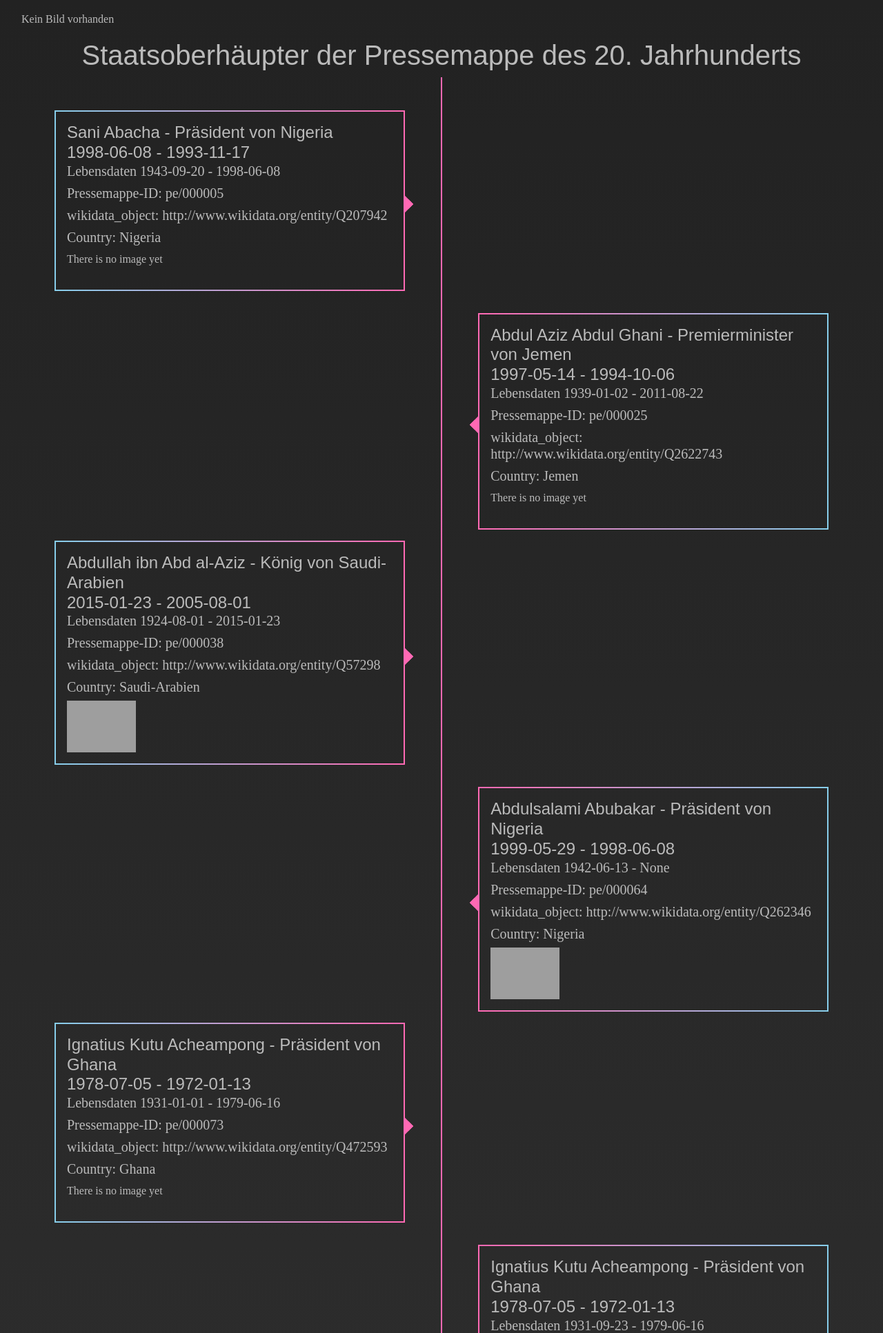
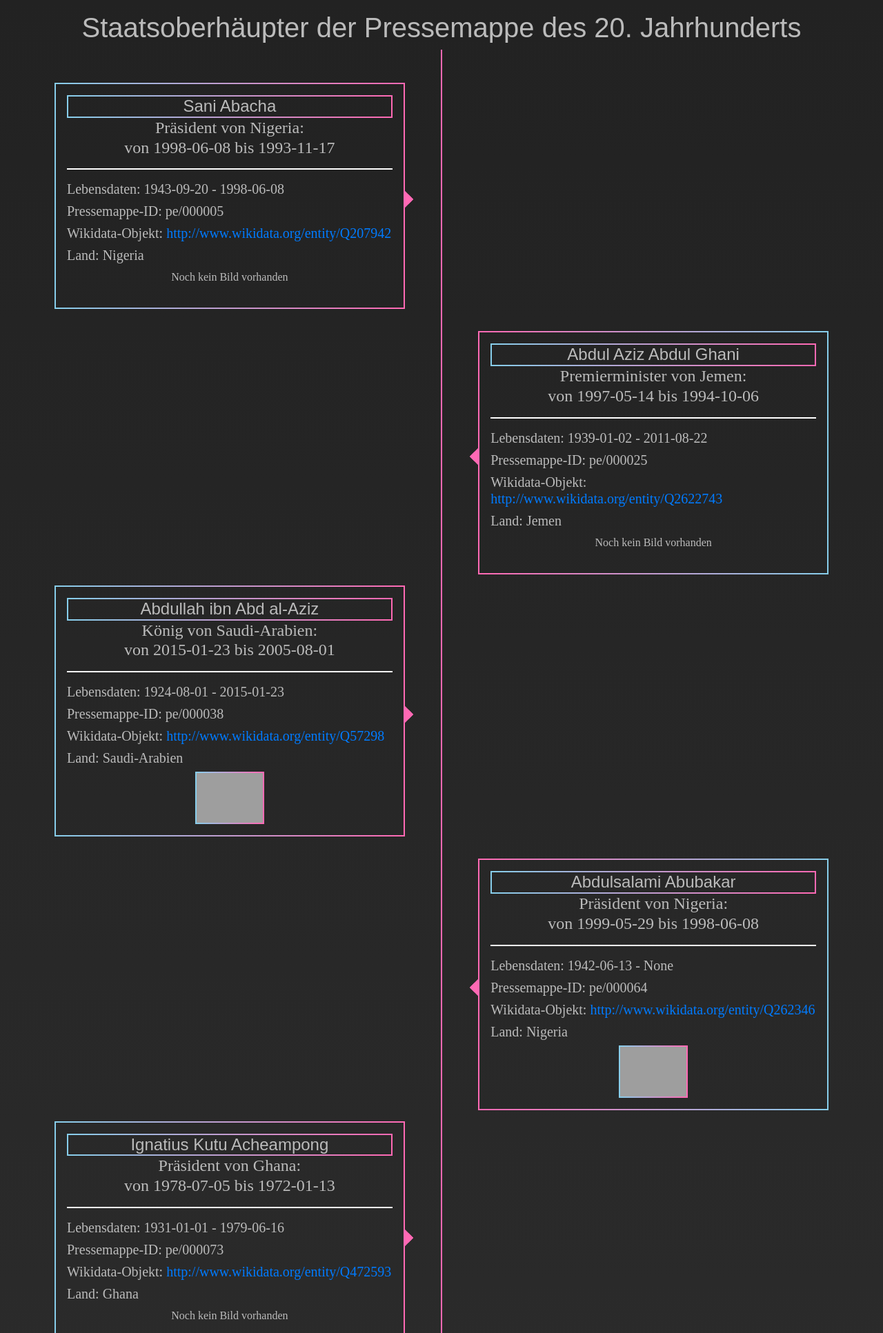
Before and after one commit to julstan/projectPressemappe20, a Django app: template Pressemappe/timeline/templates/timeline/timeline.html in a window 1280 px wide. Shown: the top 1933 px of the page at 69% size. Run offline with Django 3.2, Linux system fonts and the light colour scheme; the template is opened without the code that fills it: values that come from a table or form of the project are taken from there, others are empty; data comes from the database, SQL or seed files in the repository; both versions use the stored data as it was after the commit; some libraries are stand-ins or nearby versions; grey boxes are pictures that could not be loaded.

Commit message:
urls.cpython-37.pyc, db.sqlite3 und 9 weitere dateien aktualisiert...

```diff
--- a/Pressemappe/timeline/models.py
+++ b/Pressemappe/timeline/models.py
@@ -2,7 +2,7 @@
 
 class Person(models.Model):
     pm20id = models.TextField ()
-    wikidata_object = models.TextField ()
+    wikidata_object = models.URLField ()
     name = models.TextField ()
     birthday = models.TextField ()
     deathday = models.TextField (null = True)
--- a/Pressemappe/timeline/static/css/timeline.css
+++ b/Pressemappe/timeline/static/css/timeline.css
@@ -108,9 +108,26 @@
 	 margin: 0;
 	 font-family: 'Raleway', sans-serif;
 	 font-size: 1.5em;
+	 border: 2px solid hotpink;
+	 border-image: linear-gradient(to right, skyblue 0%, hotpink 100%);
+	 border-image-slice: 1;
+	 text-align: center;
 }
  .timeline__blurb {
 	 line-height: 1.5;
 	 font-size: 1rem;
 	 margin: 0.5rem 0 0;
 }
+.center {
+     display: flex;
+     justify-content: center;
+     text-align: center;
+}
+.image {
+    border: 2px solid hotpink;
+	border-image: linear-gradient(to right, skyblue 0%, hotpink 100%);
+	border-image-slice: 1;
+}
+hr {
+    border: 1px solid #fff;
+}
--- a/Pressemappe/timeline/templates/timeline/timeline.html
+++ b/Pressemappe/timeline/templates/timeline/timeline.html
@@ -1,7 +1,7 @@
 {% extends 'timeline/base.html' %}
 {% block content %}
 {% load static %}
-<p>{% if person.picture != None %}{{ person.picture }}{% else %}Kein Bild vorhanden{% endif %}</p>
+
 
 <h1>Staatsoberhäupter der Pressemappe des 20. Jahrhunderts</h1>
 <div class="timeline">
@@ -9,23 +9,26 @@
 {% if personen %}
     {% for person in personen %}
      <div class="timeline__item">
-         <h3 class="timeline__title">{{person.name}}  -  {{person.position_held}}</h3>
-         <h3 class="timeline__title">{{person.position_held_enddate}}  -  {{person.position_held_startdate}}</h3>
-         <h5>Lebensdaten {{person.birthday}} - {{person.deathday}}</h5>
+         <h3 class="timeline__title">{{person.name}}</h3>
+         <h4 class="center">{{person.position_held}}: <br> von {{person.position_held_enddate}} bis {{person.position_held_startdate}}</h4>
+         <hr>
+         <h5>Lebensdaten: {{person.birthday}} - {{person.deathday}} </h5>
          <h5>Pressemappe-ID: {{person.pm20id}}</h5>
-         <h5>wikidata_object: {{person.wikidata_object}}</h5>
-         <h5>Country: {{person.country}}</h5>
+         <h5>Wikidata-Objekt: <a href={{person.wikidata_object}}>{{person.wikidata_object}}</a></h5>
+         <h5>Land: {{person.country}}</h5>
+         <div class="center">
          {% if person.picture != None %}
-             <img src="{{ person.picture }}" width="100px">
+             <img class="image" src="{{ person.picture }}" width="100px">
          {% else %}
-            <p>There is no image yet</p>
+            <p>Noch kein Bild vorhanden</p>
          {% endif %}
+         </div>
 
 
      </div>
     {% endfor %}
 {% else %}
-    <p>No data</p>
+    <p>Keine Daten</p>
 {% endif %}
 
 
```
Also changed, not shown: Pressemappe/timeline/views.py (+4 -16 lines), Pressemappe/db.sqlite3, Pressemappe/timeline/migrations/0004_auto_20200608_1200.py (added).
